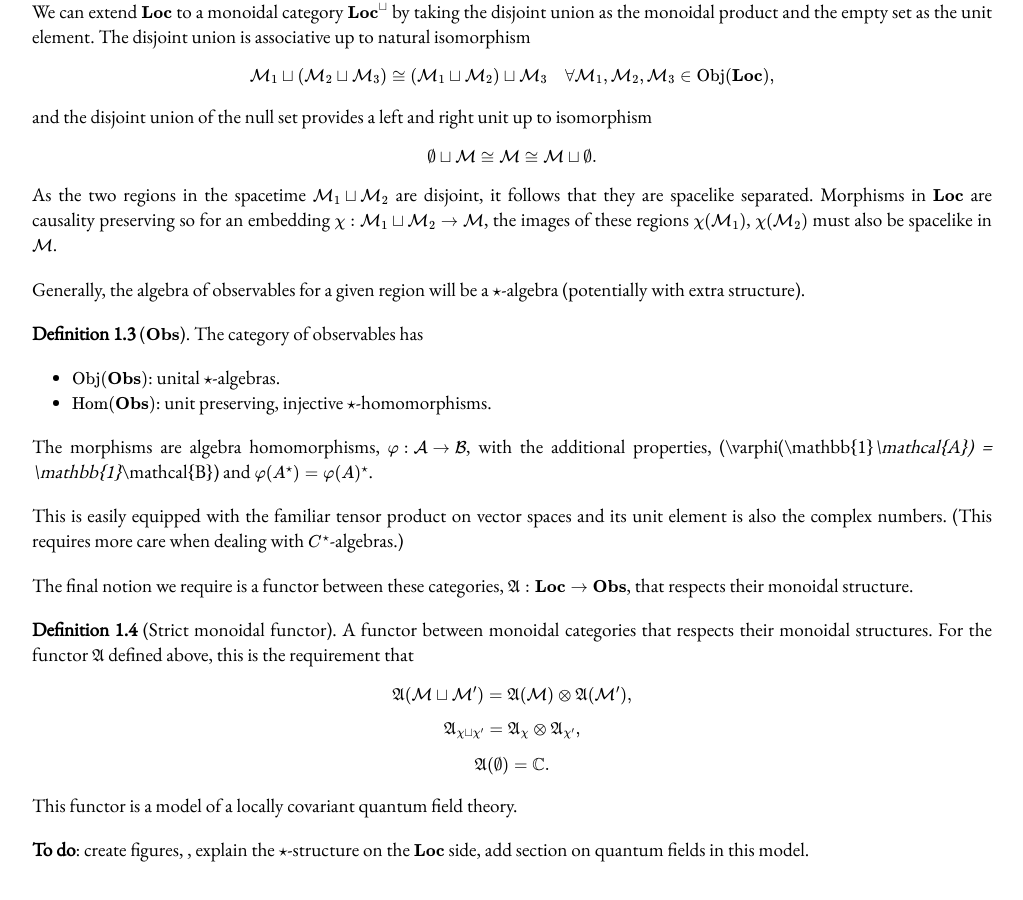
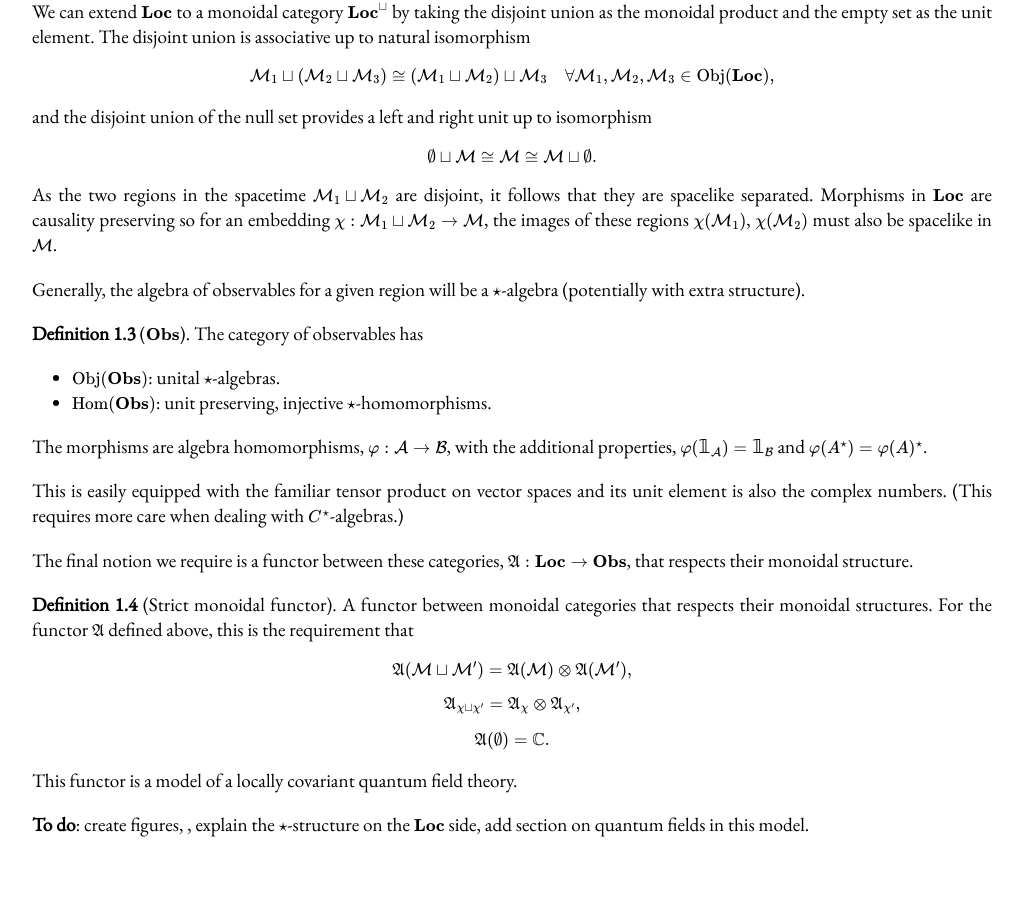
Before and after one commit to toPAULogy/toPAULogy.github.io, a Jekyll site: the page built from monoid.md, in a window 1280 px wide and 900 px high, scrolled down 1223 px. Shown: the whole window, without its empty margins (128-1151 px from the left). Built offline with Jekyll 4.4.1, drawn with Linux system fonts in a browser that asks for light colours; after the commit the page ends 2098 px from its top, so only the background shows below that; part of the change alters nothing that is shown.

Commit message:
jabskjb2

```diff
--- a/monoid.md
+++ b/monoid.md
@@ -54,7 +54,7 @@ Generally, the algebra of observables for a given region will be a $\star$-algeb
 - $\operatorname{Obj}(\mathbf{Obs})$: unital $\star$-algebras.
 - $\operatorname{Hom}(\mathbf{Obs})$: unit preserving, injective $\star$-homomorphisms.
 
-The morphisms are algebra homomorphisms, $\varphi:\mathcal{A}\rightarrow \mathcal{B}$, with the additional properties, \(\varphi(\mathbb{1}_\mathcal{A}) = \mathbb{1}_\mathcal{B}\) and $\varphi(A^\star) = \varphi(A)^\star$.
+The morphisms are algebra homomorphisms, $\varphi:\mathcal{A}\rightarrow \mathcal{B}$, with the additional properties, $\varphi(\mathbb{1}&#95;\mathcal{A}) = \mathbb{1}&#95;\mathcal{B}$ and $\varphi(A^\star) = \varphi(A)^\star$.
 
 This is easily equipped with the familiar tensor product on vector spaces and its unit element is also the complex numbers. (This requires more care when dealing with $C^\star$-algebras.)
 
```
